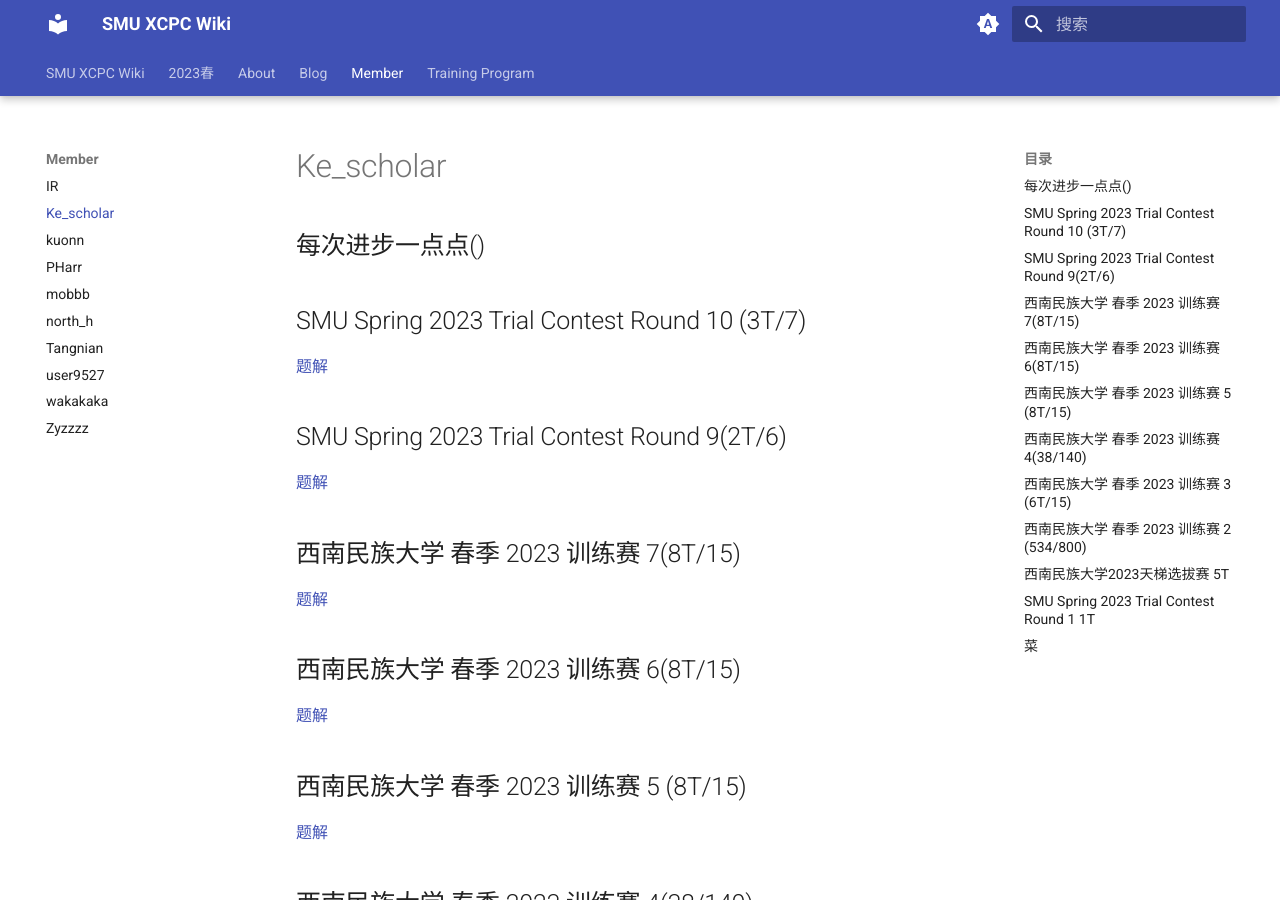
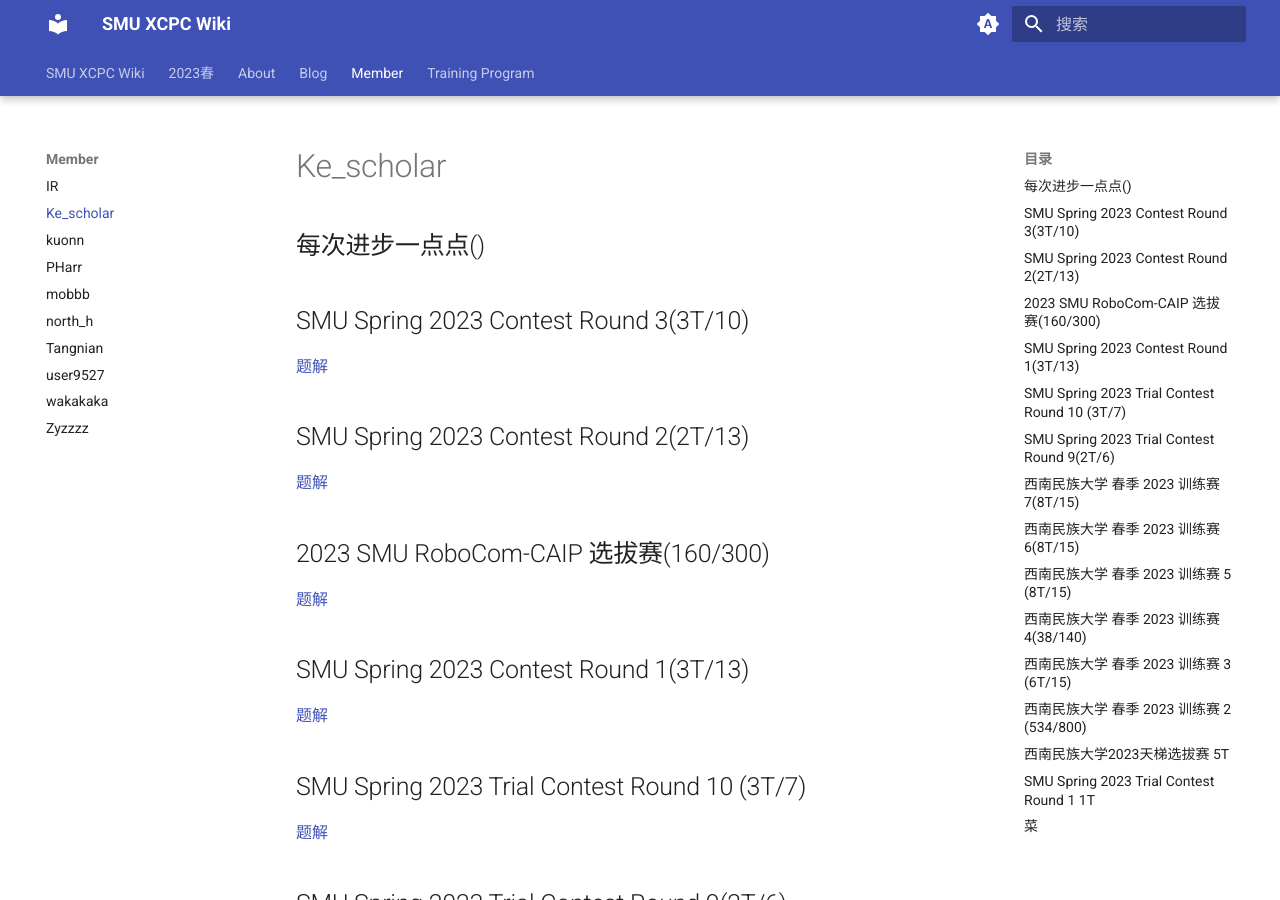
Before and after one commit to SMU-XCPC/wiki, an MkDocs documentation site: the page built from docs/Member/Ke_scholar.md, in a window 1280 px wide and 900 px high. Built offline with MkDocs 1.6.1 and Material for MkDocs 9.7.7, drawn with Linux system fonts in a browser that asks for light colours.

Commit message:
Ke_scholar 题解

```diff
--- a/docs/Member/Ke_scholar.md
+++ b/docs/Member/Ke_scholar.md
@@ -1,6 +1,22 @@
 # Ke_scholar
 
 ## 每次进步一点点()
+
+## SMU Spring 2023 Contest Round 3(3T/10)
+
+[题解](https://www.cnblogs.com/Kescholar/p/17399126.html)
+
+## SMU Spring 2023 Contest Round 2(2T/13)
+
+[题解](https://www.cnblogs.com/Kescholar/p/17399112.html)
+
+## 2023 SMU RoboCom-CAIP 选拔赛(160/300)
+
+[题解](https://www.cnblogs.com/Kescholar/p/17399141.html)
+
+## SMU Spring 2023 Contest Round 1(3T/13)
+
+[题解](https://www.cnblogs.com/Kescholar/p/17399105.html)
 
 ## SMU Spring 2023 Trial Contest Round 10 (3T/7)
 
```
